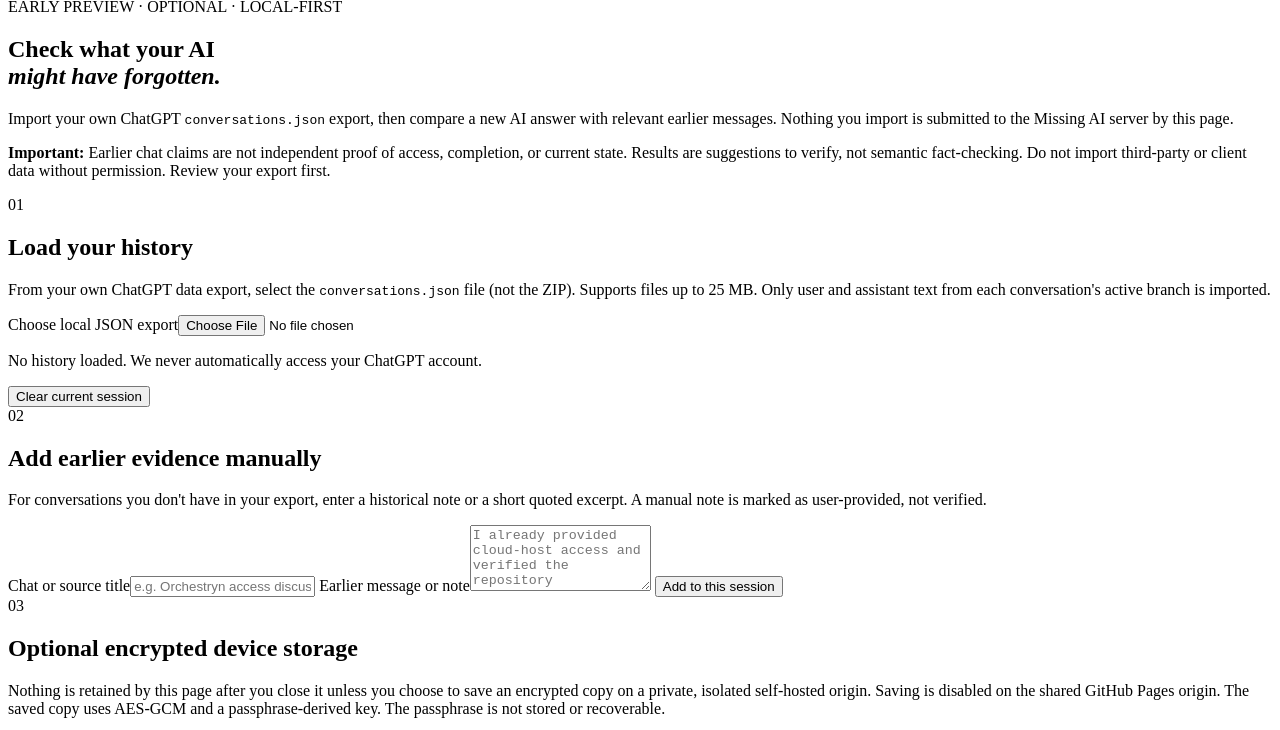
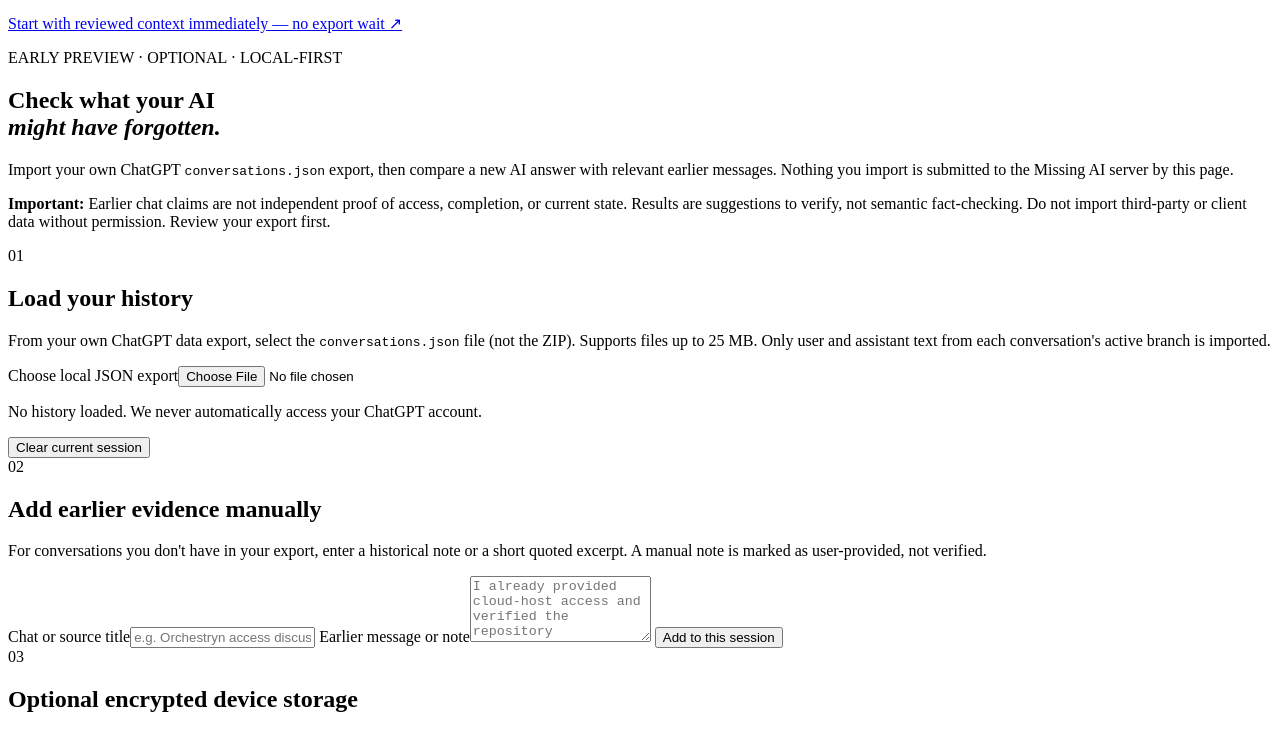
Before and after one commit to AbdulkadirKhoujja/missing-ai, a website with bundled scripts: page site/history.html in a window 1280 px wide. Shown: the part 47-777 px from the top of the page. Built offline with nearby package versions, Linux system fonts and the light colour scheme.

Commit message:
feat(onboarding): make reviewed context the fastest entry point

```diff
--- a/site/history.html
+++ b/site/history.html
@@ -12,7 +12,7 @@
 <body>
 <header class="topbar"><a class="brand" href="./" aria-label="Missing AI home"><span class="brandmark">M<span class="dot">•</span></span><span>missing<span class="accent">ai</span></span></a><nav><a href="./">Main checker</a><a href="./privacy.html">Data handling</a><a href="https://github.com/AbdulkadirKhoujja/missing-ai" rel="noopener noreferrer">Source code ↗</a></nav></header>
 <main class="history-page">
-<section class="history-intro"><div class="mini-title">EARLY PREVIEW · OPTIONAL · LOCAL-FIRST</div><h1>Check what your AI<br><em>might have forgotten.</em></h1><p>Import your own ChatGPT <code>conversations.json</code> export, then compare a new AI answer with relevant earlier messages. Nothing you import is submitted to the Missing AI server by this page.</p><p class="history-caution"><strong>Important:</strong> Earlier chat claims are not independent proof of access, completion, or current state. Results are suggestions to verify, not semantic fact-checking. Do not import third-party or client data without permission. Review your export first.</p></section>
+<section class="history-intro"><p><a class="secondary" href="./quickstart.html">Start with reviewed context immediately — no export wait ↗</a></p><div class="mini-title">EARLY PREVIEW · OPTIONAL · LOCAL-FIRST</div><h1>Check what your AI<br><em>might have forgotten.</em></h1><p>Import your own ChatGPT <code>conversations.json</code> export, then compare a new AI answer with relevant earlier messages. Nothing you import is submitted to the Missing AI server by this page.</p><p class="history-caution"><strong>Important:</strong> Earlier chat claims are not independent proof of access, completion, or current state. Results are suggestions to verify, not semantic fact-checking. Do not import third-party or client data without permission. Review your export first.</p></section>
 <div class="history-layout"><div class="history-stack">
 <section class="history-panel" aria-labelledby="import-title"><div class="panel-title"><span class="step">01</span><h2 id="import-title">Load your history</h2></div>
 <p>From your own ChatGPT data export, select the <code>conversations.json</code> file (not the ZIP). Supports files up to 25 MB. Only user and assistant text from each conversation's active branch is imported.</p>
```
